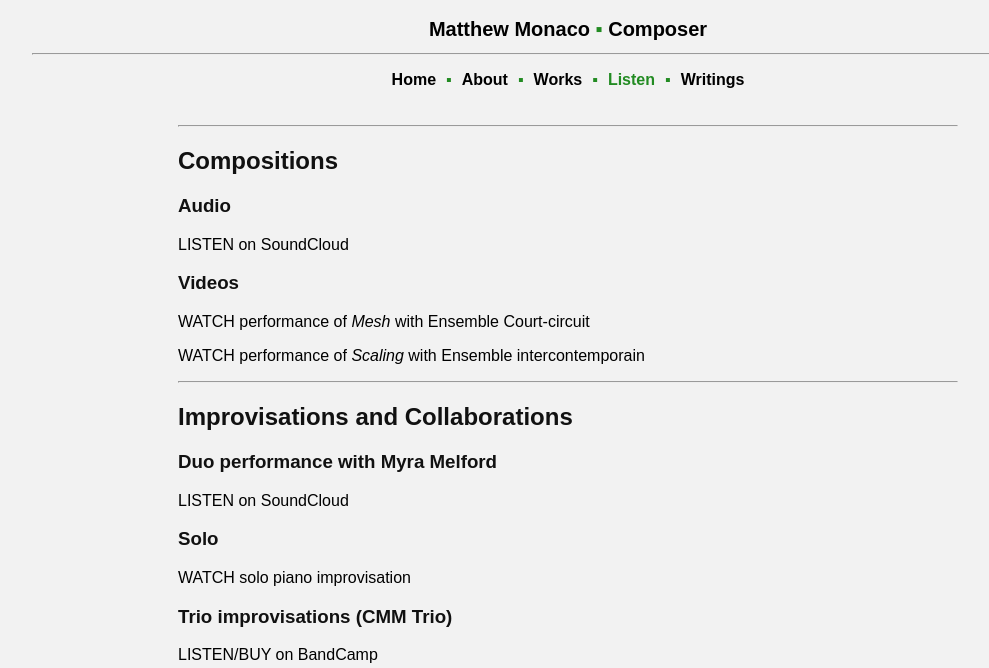
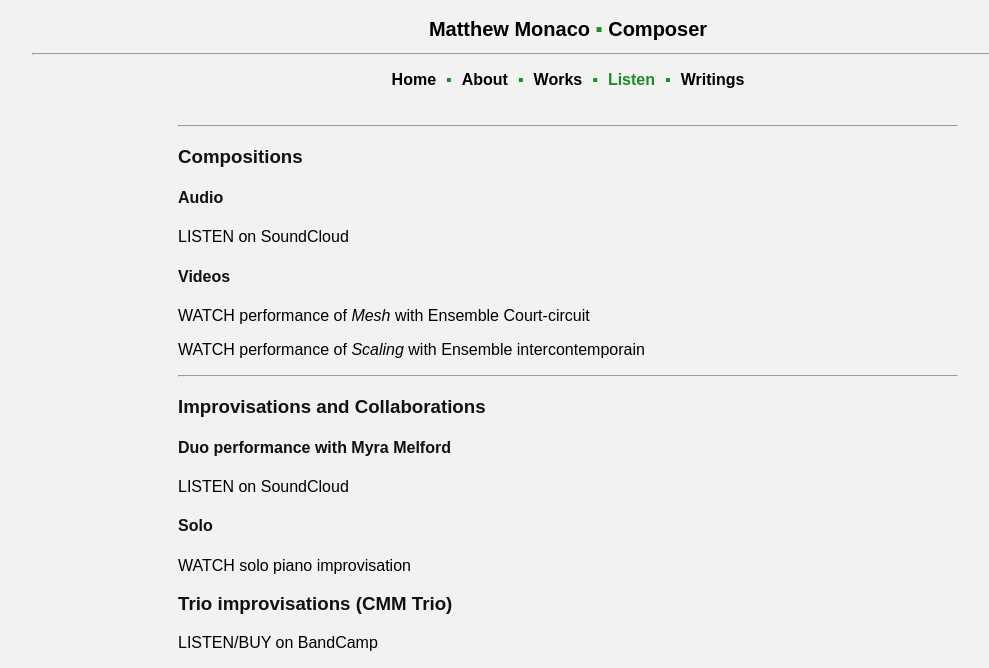
Before and after one commit to matthew-monaco/matthew-monaco.github.io, a Jekyll site: the page built from listen.md, in a window 1280 px wide. Shown: the top 668 px of the page, without its empty margins (72-1061 px from the left). Built offline with Jekyll 4.4.1, drawn with Linux system fonts in a browser that asks for light colours.

```diff
--- a/listen.md
+++ b/listen.md
@@ -6,9 +6,9 @@ permalink: /listen
 
 ---
 
-## Compositions
+### Compositions
 
-### Audio
+#### Audio
 
 <p class="listen-item">
 <a href="https://soundcloud.com/matthewtmonaco" target="_blank" rel="noopener">
@@ -16,7 +16,7 @@ permalink: /listen
   </a>
 </p>
 
-### Videos
+#### Videos
 
 <p class="listen-item">
   <a href="https://www.youtube.com/watch?v=RuL0ushx5a0&list=RDRuL0ushx5a0&start_radio=1&ab_channel=Royaumont" target="_blank" rel="noopener">
@@ -32,9 +32,9 @@ permalink: /listen
 
 ---
 
-## Improvisations and Collaborations
+### Improvisations and Collaborations
 
-### Duo performance with Myra Melford
+#### Duo performance with Myra Melford
 
 <p class="listen-item">
   <a href="https://soundcloud.com/matthewtmonaco/thrum" target="_blank" rel="noopener">
@@ -42,7 +42,7 @@ permalink: /listen
   </a>
 </p>
 
-### Solo
+#### Solo
 
 <p class="listen-item">
   <a href="https://www.youtube.com/watch?v=8I3eImyJudY&ab_channel=MatthewMonaco" target="_blank" rel="noopener">
```
